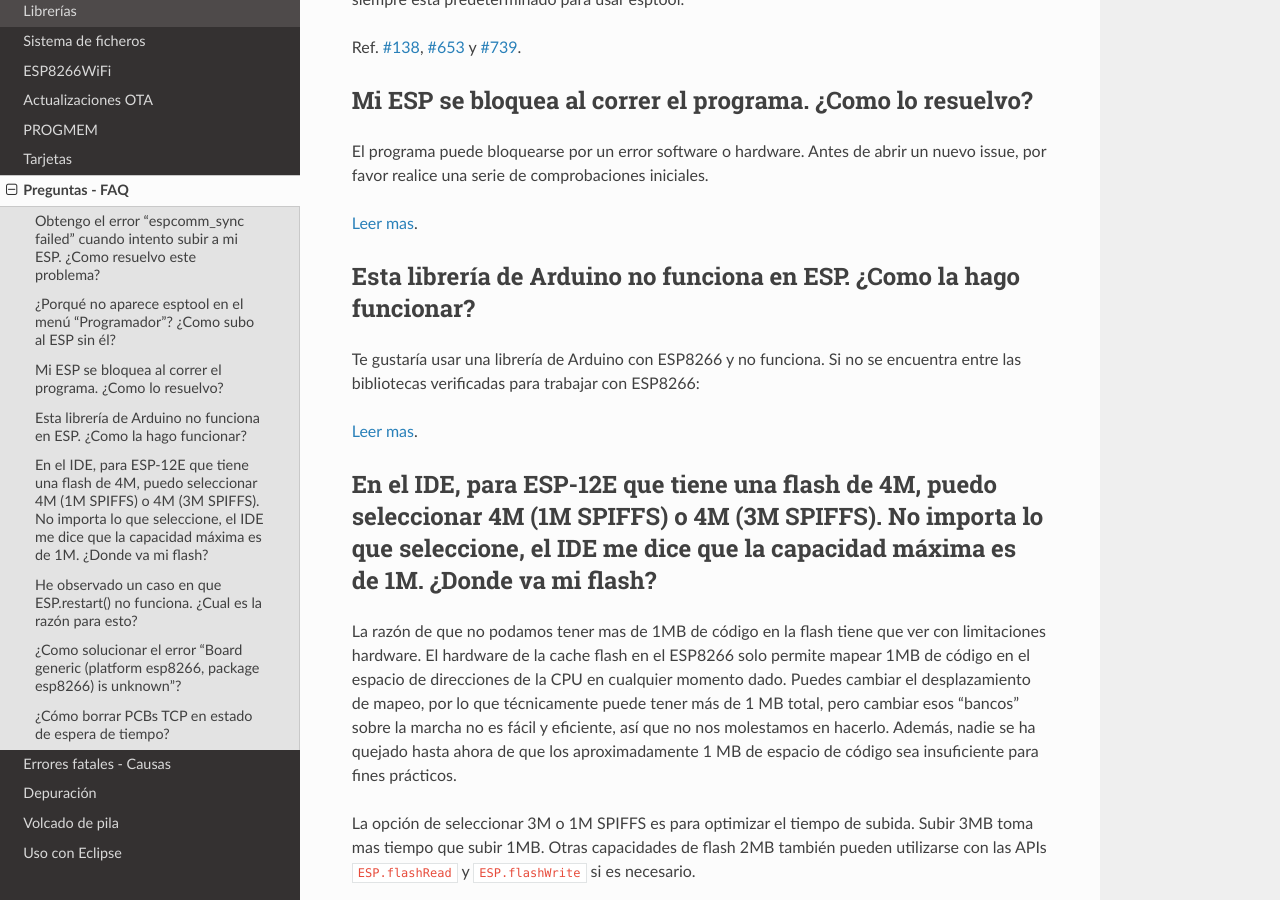
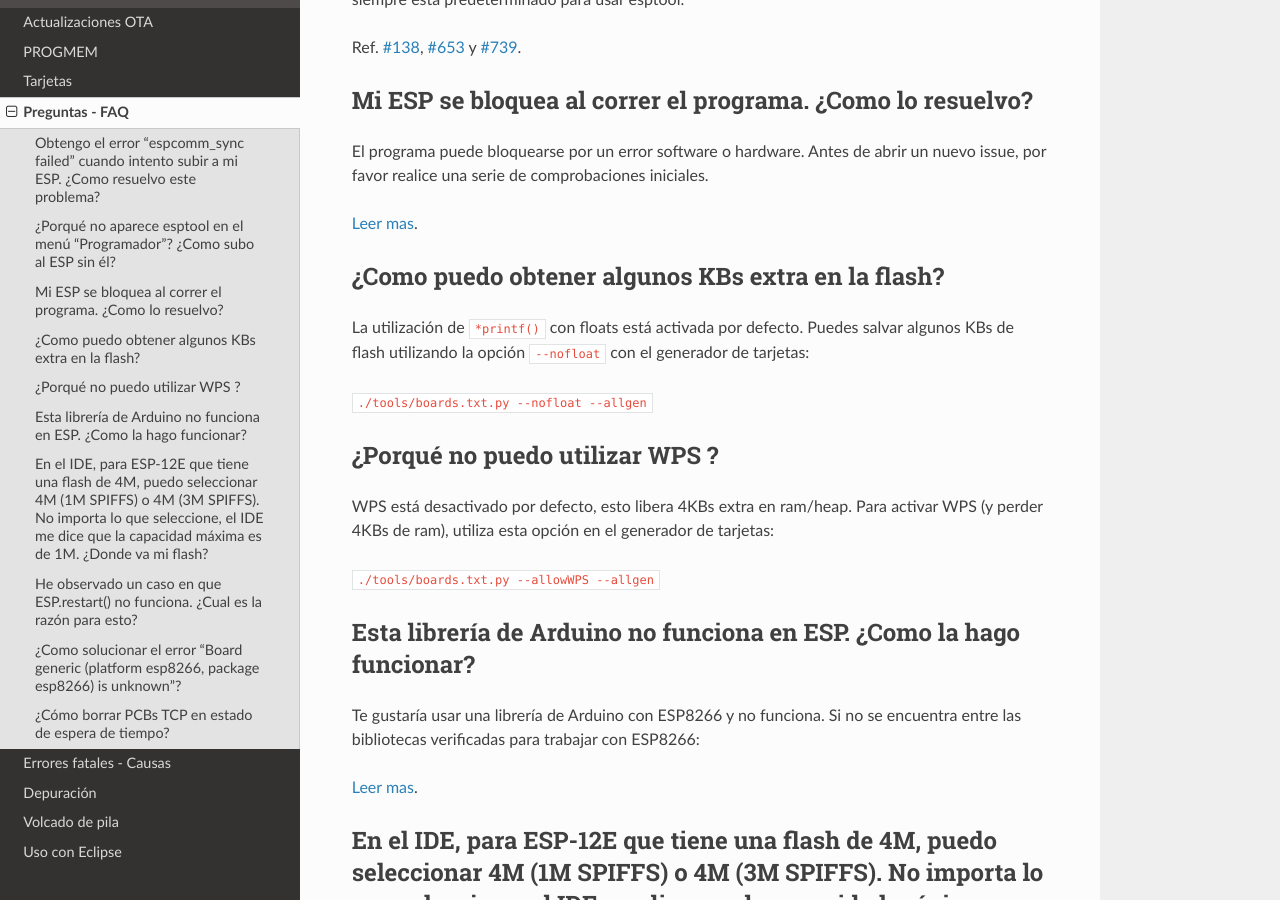
Before and after one commit to lrmoreno007/ESP8266-Arduino-Spanish, a Sphinx documentation site: the page built from doc/faq/readme.rst, in a window 1280 px wide and 900 px high, scrolled down 708 px. Built offline with Sphinx 7.4.7 and the Read the Docs theme 2.0.0, drawn with Linux system fonts in a browser that asks for light colours.

Commit message:
Update readme.rst

```diff
--- a/doc/faq/readme.rst
+++ b/doc/faq/readme.rst
@@ -27,6 +27,20 @@ Mi ESP se bloquea al correr el programa. ¿Como lo resuelvo?
 El programa puede bloquearse por un error software o hardware. Antes de abrir un nuevo issue, por favor realice una serie de comprobaciones iniciales.
 
 `Leer mas <a02-my-esp-crashes.rst>`__.
+
+¿Como puedo obtener algunos KBs extra en la flash?
+~~~~~~~~~~~~~~~~~~~~~~~~~~~~~~~~~~~~~~~
+
+La utilización de ``*printf()`` con floats está activada por defecto. Puedes salvar algunos KBs de flash utilizando la opción ``--nofloat`` con el generador de tarjetas:
+
+``./tools/boards.txt.py --nofloat --allgen``
+
+¿Porqué no puedo utilizar WPS ?
+~~~~~~~~~~~~~~~~~~~~~
+
+WPS está desactivado por defecto, esto libera 4KBs extra en ram/heap. Para activar WPS (y perder 4KBs de ram), utiliza esta opción en el generador de tarjetas:
+
+``./tools/boards.txt.py --allowWPS --allgen``
 
 Esta librería de Arduino no funciona en ESP. ¿Como la hago funcionar?
 ~~~~~~~~~~~~~~~~~~~~~~~~~~~~~~~~~~~~~~~~~~~~~~~~~~~~~~~~~~~~~~~~~~~
```
